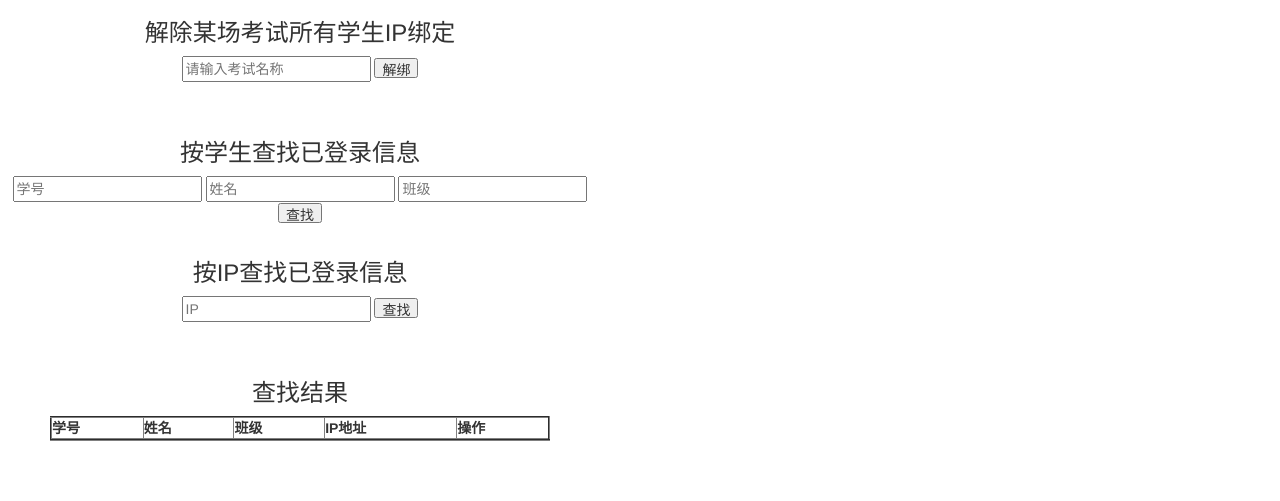
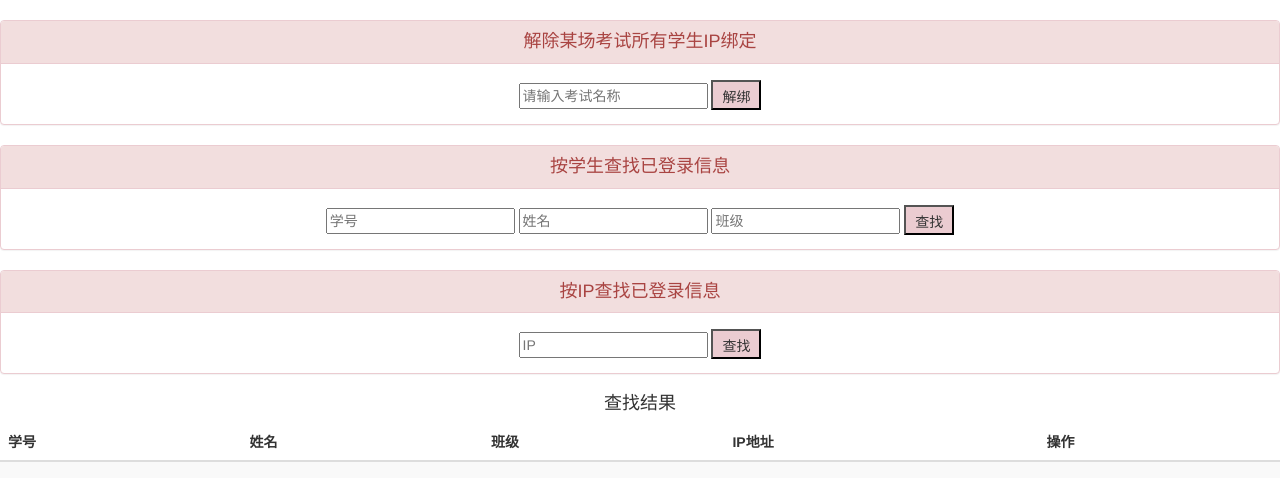
Before and after one commit to toby-wang/cems, a PHP site: page /application/views/teacher/teacher_student_unlock.php in a window 1280 px wide. Shown: the top 501 px of the page. Run offline with PHP 8.4, Linux system fonts and the light colour scheme; lists and menus that the app fills with data are empty.

Commit message:
jiechubangdingyemiandexiugai
页面完善

```diff
--- a/toby/application/views/teacher/teacher_student_unlock.php
+++ b/toby/application/views/teacher/teacher_student_unlock.php
@@ -4,9 +4,142 @@
 		<meta charset="UTF-8">
 		<title></title>
 		<link href="../application/style/bootstrap-3.3.7-dist/css/bootstrap.min.css" rel="stylesheet">
+<style type="text/CSS">
+	 .panel-heading{
+		padding: 1px;
+	}
+	input[type="submit"]{
+		background: #ebccd1;
+		width: 50px;
+		height: 30px;
+	}
+</style>
+	</head>
+	<body>
+    	<form method="post" action="unlock_class">
+		<div class="panel panel-danger" style="margin-top:20px">
+           <div class="panel-heading">
+                <h4 align="center">解除某场考试所有学生IP绑定</h4 >
+           </div>
+           <div class="panel-body" align="center">
+                <input type="text" placeholder="请输入考试名称" name="exam" />
+                <input type="submit" class="glyphicon glyphicon-search" value="解绑" />
+           </div>
+        </div>
+        </form>
 
-	</head>
-    <body style="background:background-color;background-color: transparent;">
+		<div class="panel panel-danger">
+           <div class="panel-heading">
+    			<h4 align="center">按学生查找已登录信息 </h4>
+           </div>
+           <div class="panel-body" align="center">
+    			<input type="text" placeholder="学号"/>
+    			<input type="text" id="student_name" placeholder="姓名" />
+    			<input type="text" placeholder="班级" />
+    			<input type="submit" id="search0" class="glyphicon glyphicon-search" value="查找" />
+           </div>
+        </div>
+
+		<div class="panel panel-danger">
+           <div class="panel-heading">
+    			<h4 align="center">按IP查找已登录信息 </h4>
+           </div>
+           <div class="panel-body" align="center">
+    			<input type="text" placeholder="IP" id="ip" />
+    			<input type="submit" id="search" class="glyphicon glyphicon-search" value="查找" />
+           </div>
+        </div>
+
+                <table class="table table-striped">
+                <h4 align="center">查找结果</h4>
+    			<thead>
+    				<tr>
+    					<th>学号</th>
+    					<th>姓名</th>
+    					<th>班级</th>
+    					<th>IP地址</th>
+                        <th>操作</th>
+    				</tr>
+    			</thead>
+    			<tbody>
+    				<tr>
+    					<td id="number"></td>
+    					<td id="name"></td>
+    					<td id="class"></td>
+    					<td id="ipdress"></td>
+                        <td id="opearte"></td>
+    				</tr>
+    			</tbody>
+    		</table>
+    		</div>
+	</body>
+    <script>
+        function IsJsonString(str) {
+            try {
+               JSON.parse(str);
+            } catch (e) {
+                return false;
+            }
+            return true;
+        }
+    document.getElementById("search").onclick = function() {
+    var request = new XMLHttpRequest();
+    request.open("POST", "search_ip");
+    var data = "ip=" + document.getElementById("ip").value;
+    request.setRequestHeader("Content-type","application/x-www-form-urlencoded");
+    request.send(data);
+    request.onreadystatechange = function() {
+        if (request.readyState===4) {
+            if (request.status===200) {
+                var isjson=IsJsonString(request.responseText);
+                if (isjson==true) {
+                    var info=JSON.parse(request.responseText);
+                    document.getElementById("number").innerHTML = info.sId;
+                    document.getElementById("name").innerHTML = info.sName;
+                    document.getElementById("ipdress").innerHTML = info.ip;
+                    document.getElementById("opearte").innerHTML = '<a href="unlock/'+info.sId+'">解除锁定<a/>';
+                }else{
+                    alert(request.responseText);
+                }
+            } else {
+                alert("发生错误：" + request.status);
+            }
+        }
+    }
+}
+ document.getElementById("search0").onclick = function() {
+    var request = new XMLHttpRequest();
+    request.open("POST", "search_name");
+    var data = "name=" + document.getElementById("student_name").value;
+    request.setRequestHeader("Content-type","application/x-www-form-urlencoded");
+    request.send(data);
+    request.onreadystatechange = function() {
+        if (request.readyState===4) {
+            if (request.status===200) {
+                var isjson=IsJsonString(request.responseText);
+                if (isjson==true) {
+                    var info=JSON.parse(request.responseText);
+                    document.getElementById("number").innerHTML = info.sId;
+                    document.getElementById("name").innerHTML = info.sName;
+                    document.getElementById("ipdress").innerHTML = info.ip;
+                    document.getElementById("opearte").innerHTML = '<a href="unlock/'+info.sId+'">解除锁定<a/>';
+                }else{
+                    alert(request.responseText);
+                }
+            } else {
+                alert("发生错误：" + request.status);
+            }
+        }
+    }
+}
+    </script>
+</html>
+
+
+
+ <!--
+
+  <body style="background:background-color;background-color: transparent;">
     	<form method="post" action="unlock_class">
     	   <div align="center" style="width:600px;height: 100px;">
                 <h3 align="center">解除某场考试所有学生IP绑定</h3>
@@ -21,14 +154,12 @@
     			<input type="text" placeholder="班级" />
     			<input type="submit" id="search0" class="glyphicon glyphicon-search" value="查找" />
     		</div>
-<!--         </form> -->
-<!--         <form method="post" action="">
- -->    	<div align="center" style="width:600px;height: 100px;">
+   	<div align="center" style="width:600px;height: 100px;">
     			<h3 align="center">按IP查找已登录信息 </h3>
     			<input type="text" placeholder="IP" id="ip" />
     			<input type="submit" id="search" class="glyphicon glyphicon-search" value="查找" />
     		</div>
-       <!--  </form> -->
+
     		<div align="center" style="width: 600px;height: 100px;">
     			<h3 align="center">查找结果</h3>
     		<table border="2"  style="width: 500px;">
@@ -114,3 +245,4 @@
 }
     </script>
 </html>
+ -->
```
